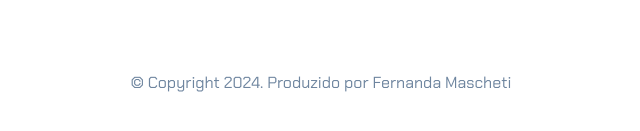
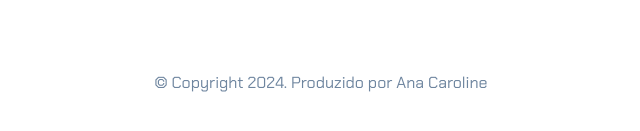
Before and after one commit to anacaroline2024/portifolio, a plain HTML site: page portifolo/index.html in a window 1280 px wide. Shown: the part 1178-1309 px from the top of the page, 319-959 px from the left. Drawn offline with nearby package versions, Linux system fonts and the light colour scheme; files whose address does not match are found by name.

Commit message:
Update index.html

```diff
--- a/portifolo/index.html
+++ b/portifolo/index.html
@@ -205,7 +205,7 @@
             <i class="bi bi-github"></i>
             <a href="https://github.com/femascheti">GitHub</a>
         </div>
-        <p class="my-5 text-center">© Copyright 2024. Produzido por Fernanda Mascheti</p>
+        <p class="my-5 text-center">© Copyright 2024. Produzido por Ana Caroline</p>
     </footer>
 
     <script src="https://cdn.jsdelivr.net/npm/bootstrap@5.3.2/dist/js/bootstrap.bundle.min.js"></script>
```
